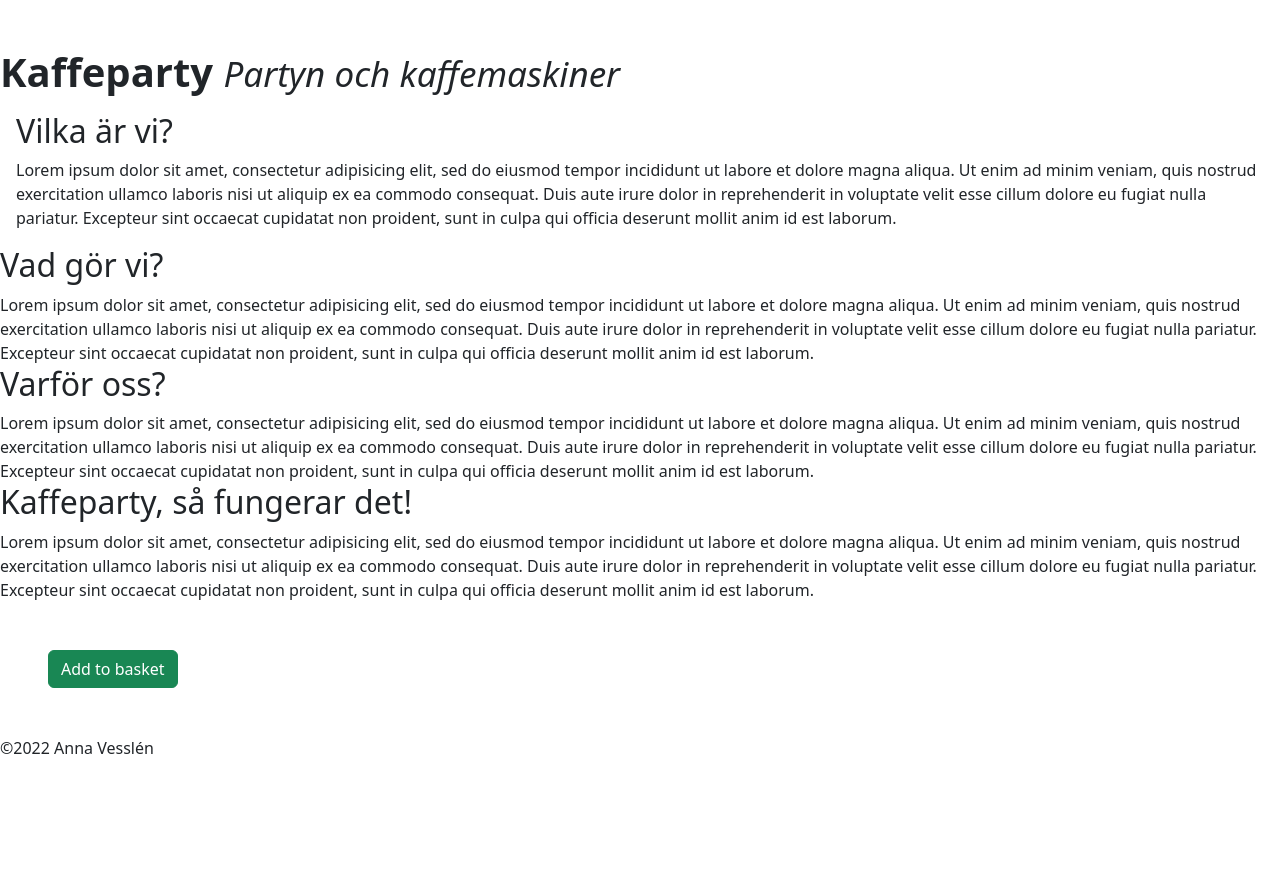
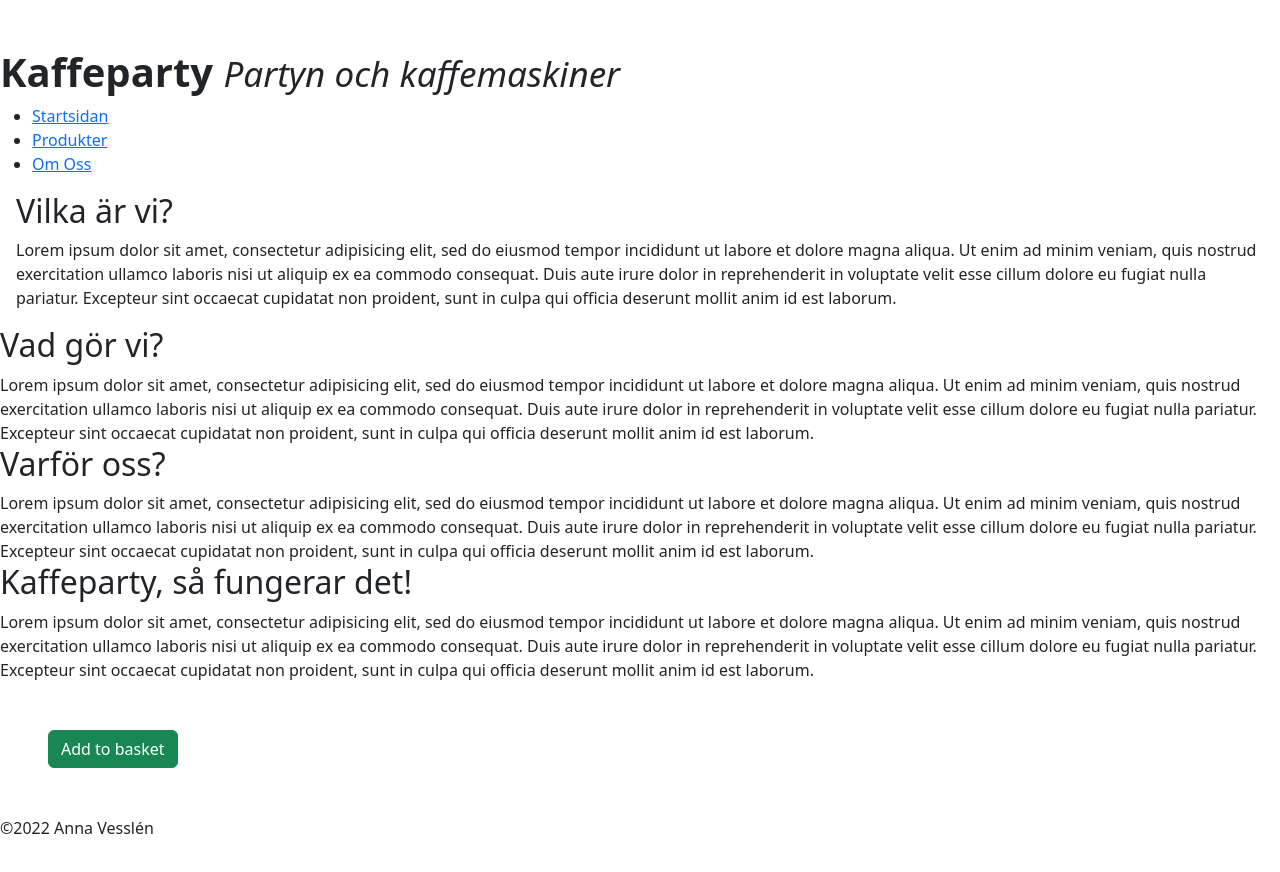
Before and after one commit to AVesslen/Ovn8Bootstrap, a plain HTML site: page index.html in a window 1280 px wide. Before the commit the page ends 808 px from the top, so only its background shows below. Drawn offline with nearby package versions, Linux system fonts and the light colour scheme.

Commit message:
Länkar i nav

```diff
--- a/index.html
+++ b/index.html
@@ -24,7 +24,13 @@
        <small class="fw-normal fst-italic">Partyn och kaffemaskiner</small></h1>
     </header>
 
-    <nav><!---Länkar till samtliga sidor--></nav>
+    <nav>
+        <ul>
+            <li><a href="index.html">Startsidan</a></li>
+            <li><a href="Produkter.html">Produkter</a></li>
+            <li><a href="OmOss.html">Om Oss</a></li>
+        </ul>
+    </nav>
 
     <div class="m-3">
         <h2>Vilka är vi?</h2>
```
